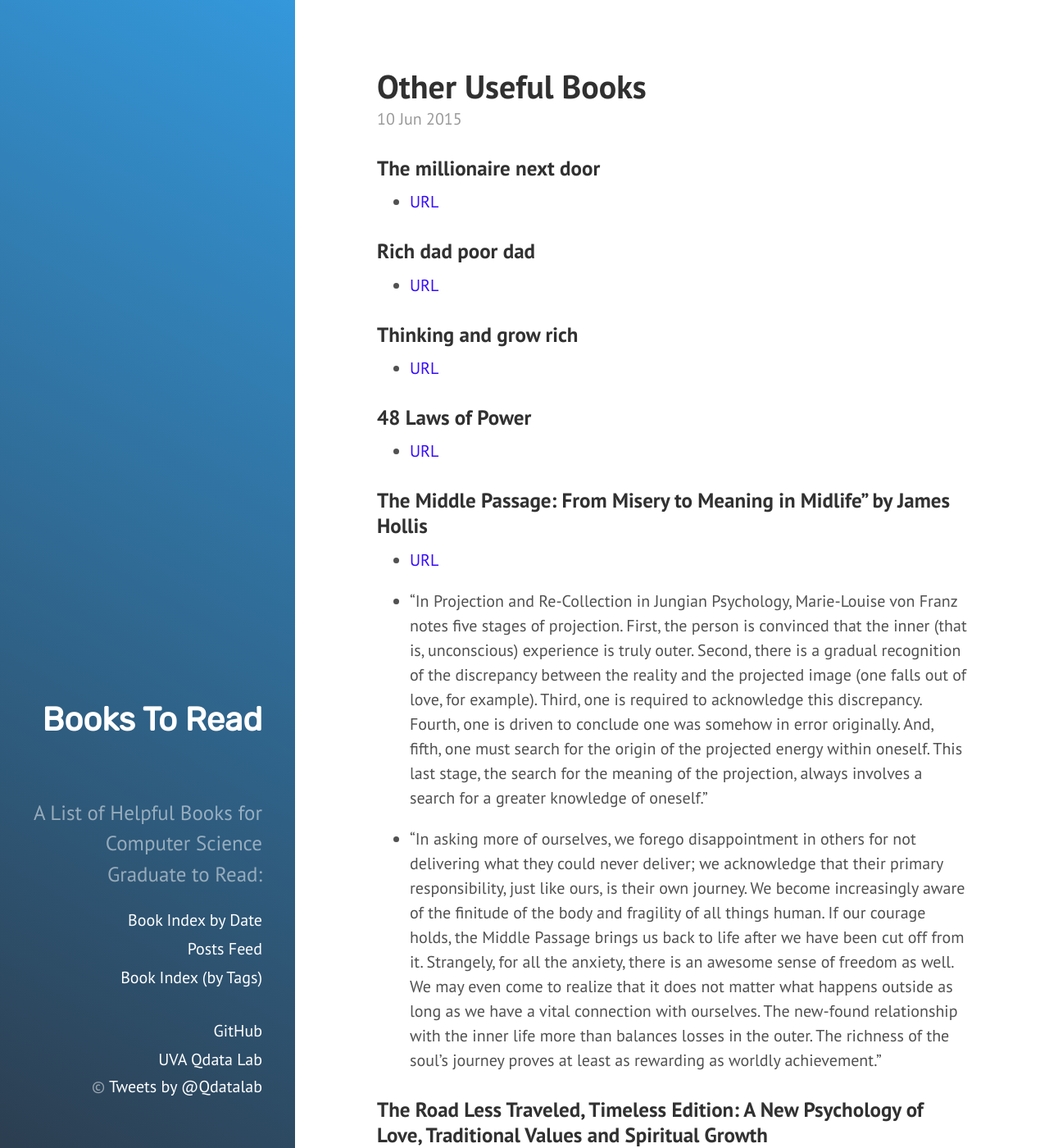
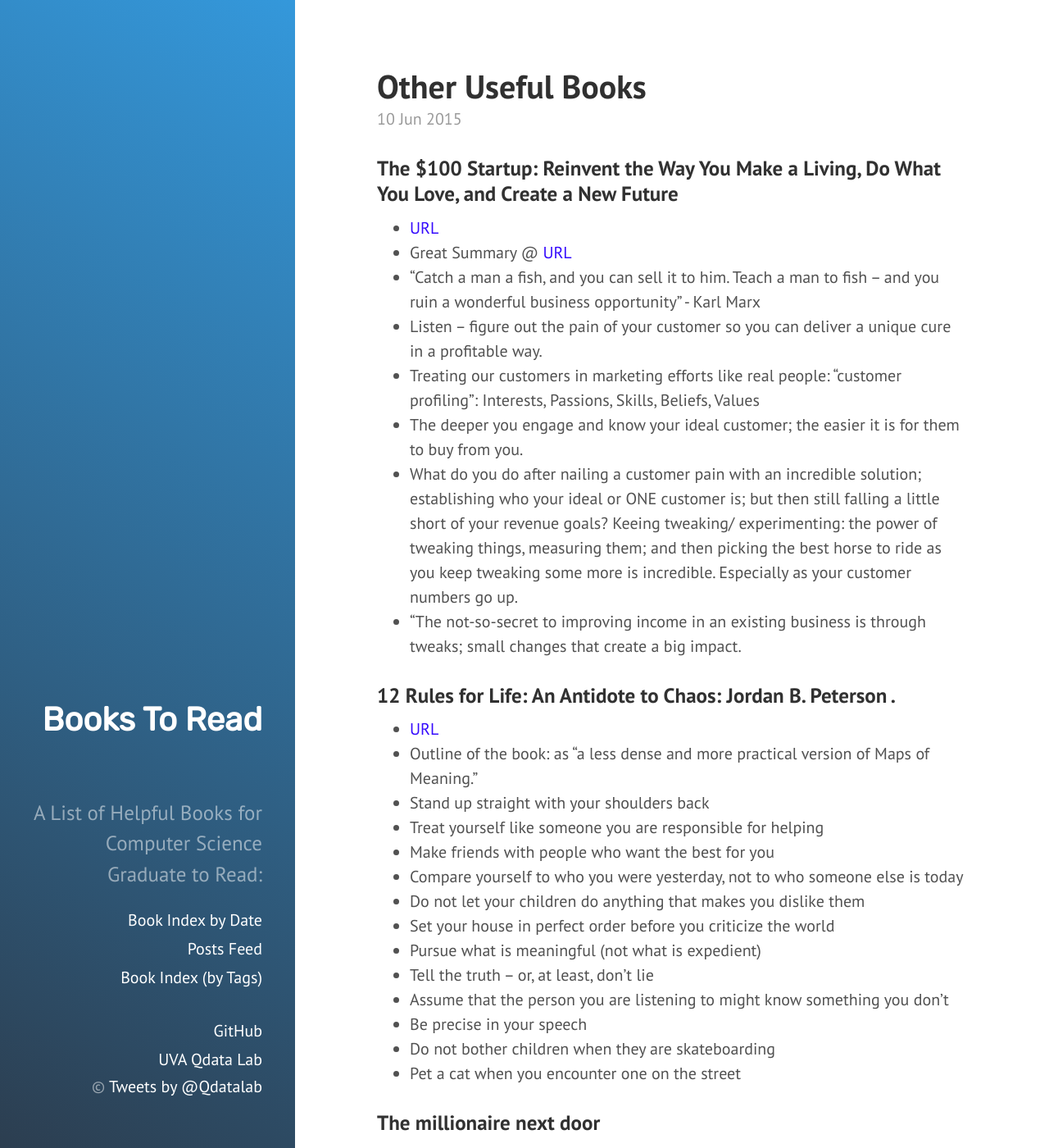
Before and after one commit to qiyanjun/books2read, a Jekyll site: the page built from _posts/2015-06-10-OtherBooks.md, in a window 1280 px wide and 1400 px high. Shown: the whole window at 82% size. Built offline with Jekyll 4.4.1, drawn with Linux system fonts in a browser that asks for light colours.

Commit message:
Update 2015-06-10-OtherBooks.md

```diff
--- a/_posts/2015-06-10-OtherBooks.md
+++ b/_posts/2015-06-10-OtherBooks.md
@@ -4,6 +4,35 @@ title: Other Useful Books
 tags:
 - Useful-Other
 ---
+
+
+### The $100 Startup: Reinvent the Way You Make a Living, Do What You Love, and Create a New Future
+- [URL](https://www.goodreads.com/book/show/12605157-the-100-startup)
+- Great Summary @ [URL](https://www.forbes.com/sites/ericwagner/2012/09/27/the-100-startup-entrepreneur/#3f4cc16414c9)
+- “Catch a man a fish, and you can sell it to him. Teach a man to fish -- and you ruin a wonderful business opportunity” - Karl Marx
+- Listen -- figure out the pain of your customer so you can deliver a unique cure in a profitable way.
+- Treating our customers in marketing efforts like real people: “customer profiling”: Interests, Passions, Skills, Beliefs, Values
+- The deeper you engage and know your ideal customer; the easier it is for them to buy from you.
+- What do you do after nailing a customer pain with an incredible solution; establishing who your ideal or ONE customer is; but then still falling a little short of your revenue goals? Keeing tweaking/ experimenting: the power of tweaking things, measuring them; and then picking the best horse to ride as you keep tweaking some more is incredible. Especially as your customer numbers go up.
+- “The not-so-secret to improving income in an existing business is through tweaks; small changes that create a big impact.
+
+
+
+### 12 Rules for Life: An Antidote to Chaos: Jordan B. Peterson .
+- [URL](https://en.wikipedia.org/wiki/12_Rules_for_Life)
+- Outline of the book:  as "a less dense and more practical version of Maps of Meaning."
++  Stand up straight with your shoulders back
++ Treat yourself like someone you are responsible for helping
++ Make friends with people who want the best for you
++ Compare yourself to who you were yesterday, not to who someone else is today
++ Do not let your children do anything that makes you dislike them
++ Set your house in perfect order before you criticize the world
++ Pursue what is meaningful (not what is expedient)
++ Tell the truth – or, at least, don't lie
++ Assume that the person you are listening to might know something you don't
++ Be precise in your speech
++ Do not bother children when they are skateboarding
++ Pet a cat when you encounter one on the street
 
 
 ### The millionaire next door
```
